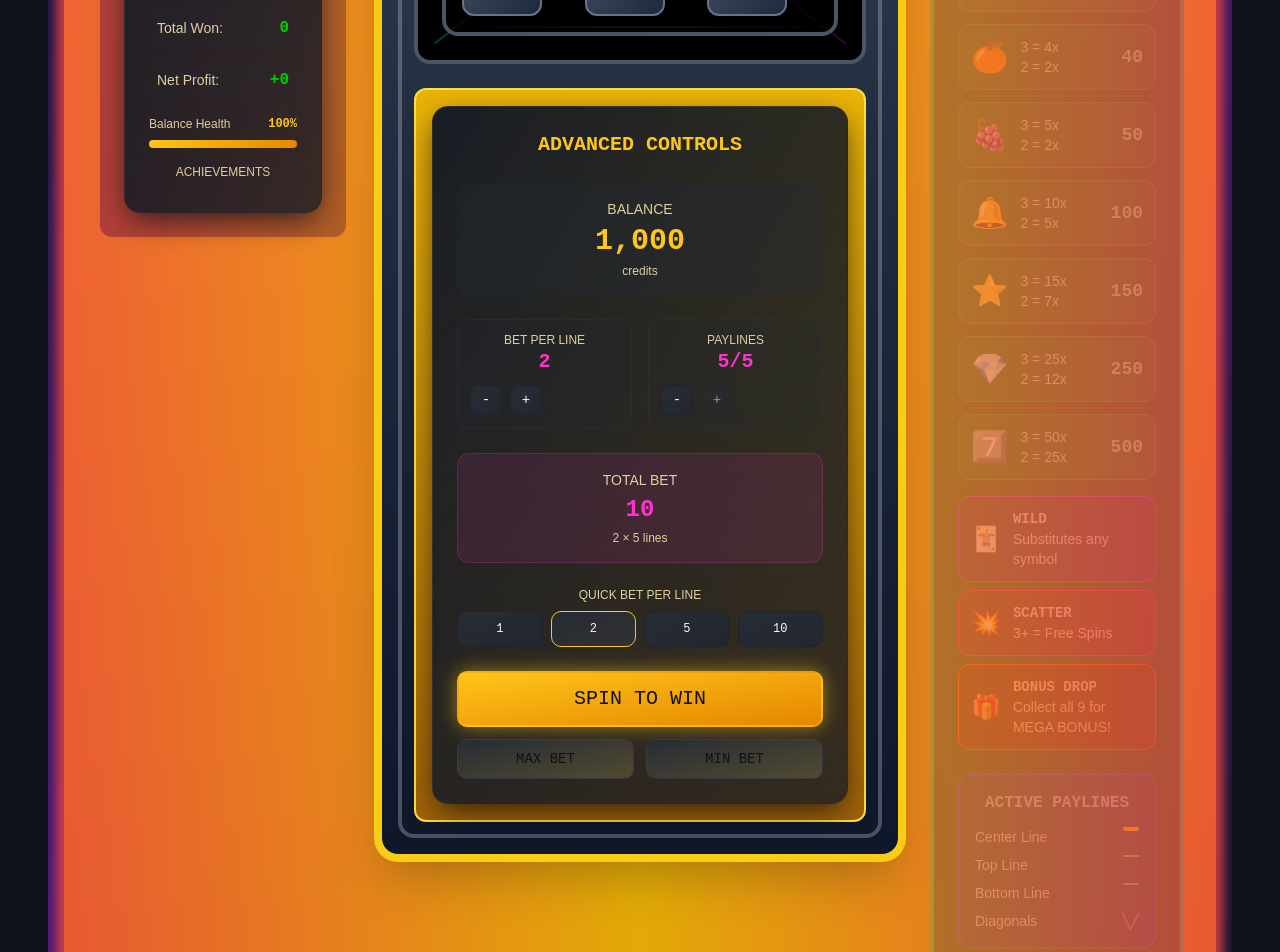
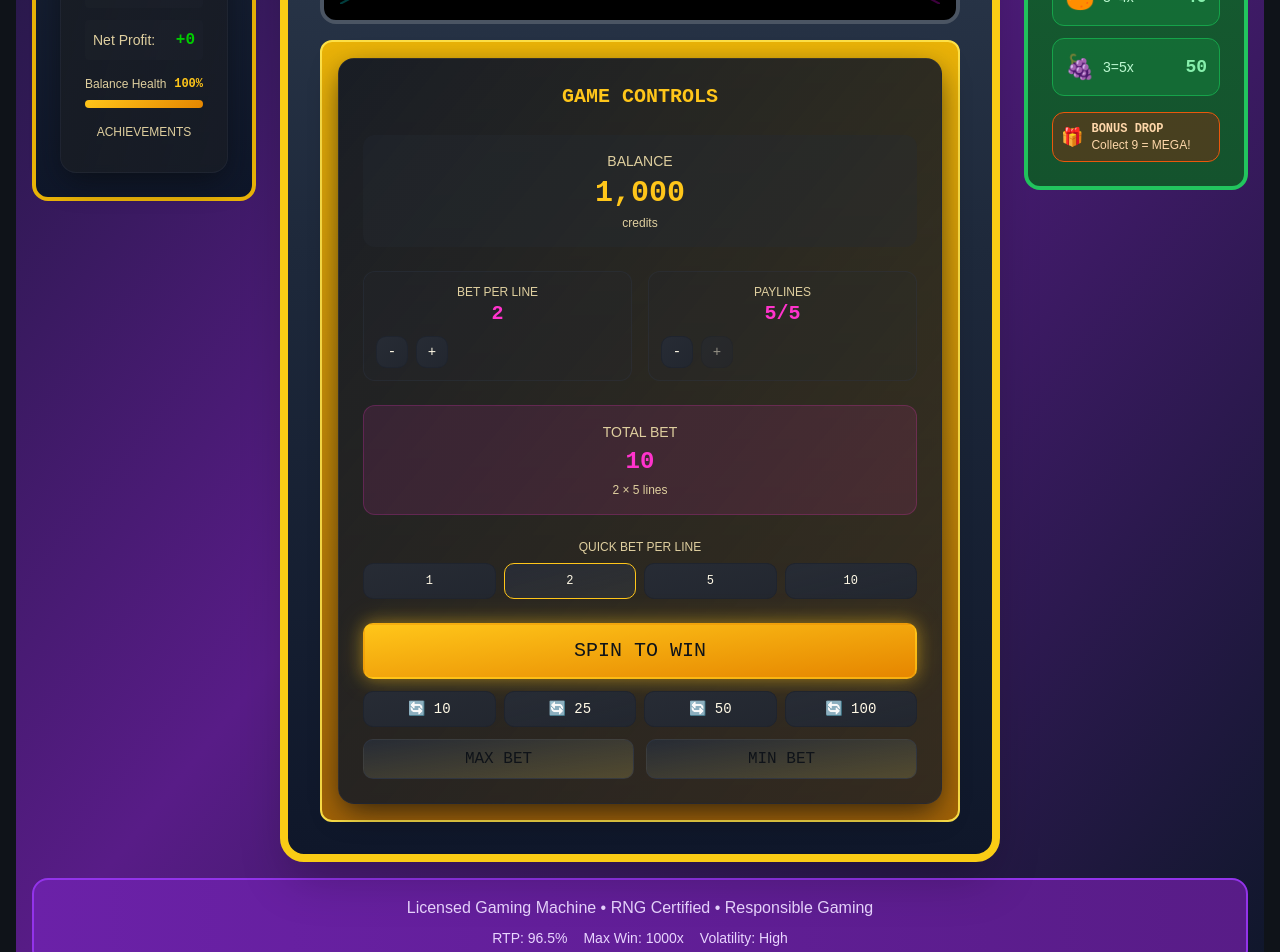
Before and after one commit to Dominik-G-js/pure-play-casino, a React (Vite) app: page / in a window 1280 px wide. Shown: the part 720-1672 px from the top of the page. Built offline with nearby package versions, Linux system fonts and the light colour scheme.

Commit message:
Add auto spin and improve UI

```diff
--- a/src/components/GameControls.tsx
+++ b/src/components/GameControls.tsx
@@ -8,17 +8,32 @@ interface GameControlsProps {
   onBetChange: (betPerLine: number) => void;
   onMaxBet: () => void;
   onPaylineChange?: (paylines: number) => void;
+  onAutoSpinStart: (count: number) => void;
+  onAutoSpinStop: () => void;
 }
 
-export const GameControls = ({ gameState, onSpin, onBetChange, onMaxBet, onPaylineChange }: GameControlsProps) => {
+export const GameControls = ({ gameState, onSpin, onBetChange, onMaxBet, onPaylineChange, onAutoSpinStart, onAutoSpinStop }: GameControlsProps) => {
   const totalBet = gameState.betPerLine * gameState.activePaylines;
   const canSpin = !gameState.isSpinning && (gameState.balance >= totalBet || gameState.freeSpins > 0);
 
+  const autoSpinOptions = [10, 25, 50, 100];
+
   return (
-    <div className="casino-panel space-y-6">
+    <div className="casino-panel space-y-4 lg:space-y-6">
       <div className="text-center">
-        <h3 className="text-xl font-casino text-casino-gold mb-4">ADVANCED CONTROLS</h3>
+        <h3 className="text-lg lg:text-xl font-casino text-casino-gold mb-2 lg:mb-4">GAME CONTROLS</h3>
       </div>
+
+      {/* Auto Spin Display */}
+      {gameState.autoSpinActive && (
+        <div className="bg-gradient-to-r from-blue-600/20 to-cyan-600/20 border border-blue-400/30 rounded-xl p-3 lg:p-4">
+          <div className="text-center space-y-2">
+            <div className="text-sm lg:text-lg font-casino text-blue-300 animate-pulse">🔄 AUTO SPIN ACTIVE</div>
+            <div className="text-xl lg:text-2xl font-casino text-casino-gold">{gameState.autoSpinRemaining}</div>
+            <div className="text-xs lg:text-sm text-blue-200">spins remaining</div>
+          </div>
+        </div>
+      )}
 
       {/* Bonus Drop Collection Progress */}
       {gameState.bonusDropProgress > 0 && (
@@ -176,10 +191,14 @@ export const GameControls = ({ gameState, onSpin, onBetChange, onMaxBet, onPayli
 
       {/* Action Buttons */}
       <div className="space-y-3">
+        {/* Auto Spin & Main Action Buttons */}
+        {!gameState.autoSpinActive ? (
+          <>
+            {/* Manual Spin Button */}
             <Button
               onClick={onSpin}
               disabled={!canSpin}
-          className={`w-full h-14 text-xl font-casino cursor-pointer ${
+              className={`w-full h-12 lg:h-14 text-lg lg:text-xl font-casino cursor-pointer ${
                 gameState.freeSpins > 0
                   ? 'bg-gradient-to-r from-purple-600 to-pink-600 hover:from-purple-700 hover:to-pink-700 animate-pulse'
                   : 'btn-casino-primary'
@@ -187,7 +206,7 @@ export const GameControls = ({ gameState, onSpin, onBetChange, onMaxBet, onPayli
             >
               {gameState.isSpinning ? (
                 <div className="flex items-center gap-2">
-              <div className="w-5 h-5 border-2 border-primary-foreground/30 border-t-primary-foreground rounded-full animate-spin" />
+                  <div className="w-4 h-4 lg:w-5 lg:h-5 border-2 border-primary-foreground/30 border-t-primary-foreground rounded-full animate-spin" />
                   SPINNING...
                 </div>
               ) : gameState.freeSpins > 0 ? (
@@ -197,19 +216,65 @@ export const GameControls = ({ gameState, onSpin, onBetChange, onMaxBet, onPayli
               )}
             </Button>
 
+            {/* Auto Spin Options */}
+            <div className="grid grid-cols-2 lg:grid-cols-4 gap-2">
+              {autoSpinOptions.map((count) => (
+                <Button
+                  key={count}
+                  onClick={() => onAutoSpinStart(count)}
+                  disabled={gameState.isSpinning || !canSpin}
+                  variant="outline"
+                  size="sm"
+                  className="btn-casino-secondary text-xs lg:text-sm"
+                >
+                  🔄 {count}
+                </Button>
+              ))}
+            </div>
+          </>
+        ) : (
+          <>
+            {/* Auto Spin Active Button */}
+            <Button
+              onClick={onSpin}
+              disabled={!canSpin}
+              className="w-full h-12 lg:h-14 text-lg lg:text-xl font-casino cursor-pointer bg-gradient-to-r from-blue-600 to-cyan-600 hover:from-blue-700 hover:to-cyan-700"
+            >
+              {gameState.isSpinning ? (
+                <div className="flex items-center gap-2">
+                  <div className="w-4 h-4 lg:w-5 lg:h-5 border-2 border-white/30 border-t-white rounded-full animate-spin" />
+                  AUTO SPINNING...
+                </div>
+              ) : (
+                `🔄 AUTO SPIN (${gameState.autoSpinRemaining})`
+              )}
+            </Button>
+
+            {/* Stop Auto Spin */}
+            <Button
+              onClick={onAutoSpinStop}
+              variant="destructive"
+              size="sm"
+              className="w-full"
+            >
+              STOP AUTO SPIN
+            </Button>
+          </>
+        )}
+
         <div className="grid grid-cols-2 gap-3">
           <Button
             onClick={onMaxBet}
-            disabled={gameState.isSpinning}
-            className="btn-casino-secondary"
+            disabled={gameState.isSpinning || gameState.autoSpinActive}
+            className="btn-casino-secondary text-sm lg:text-base"
           >
             MAX BET
           </Button>
 
           <Button
             onClick={() => onBetChange(1)}
-            disabled={gameState.isSpinning}
-            className="btn-casino-secondary"
+            disabled={gameState.isSpinning || gameState.autoSpinActive}
+            className="btn-casino-secondary text-sm lg:text-base"
           >
             MIN BET
           </Button>
--- a/src/components/SlotMachine.tsx
+++ b/src/components/SlotMachine.tsx
@@ -48,6 +48,9 @@ export interface GameState {
   winningLines: number[];
   bonusDropsCollected: boolean[];
   bonusDropProgress: number;
+  autoSpinActive: boolean;
+  autoSpinCount: number;
+  autoSpinRemaining: number;
 }
 
 export const SlotMachine = () => {
@@ -70,7 +73,10 @@ export const SlotMachine = () => {
       multiplier: 1,
       winningLines: [],
       bonusDropsCollected: [false, false, false, false, false, false, false, false, false], // 3x3 grid positions
-      bonusDropProgress: 0
+      bonusDropProgress: 0,
+      autoSpinActive: false,
+      autoSpinCount: 0,
+      autoSpinRemaining: 0
     };
 
     const saved = localStorage.getItem('slot-machine-state');
@@ -95,6 +101,17 @@ export const SlotMachine = () => {
   const [showParticles, setShowParticles] = useState(false);
   const soundManager = useRef(new SoundManager());
   const particleRef = useRef<HTMLDivElement>(null);
+
+  // Auto spin effect
+  useEffect(() => {
+    if (gameState.autoSpinActive && gameState.autoSpinRemaining > 0 && !gameState.isSpinning) {
+      const timer = setTimeout(() => {
+        spin();
+      }, 1000); // 1 second delay between auto spins
+
+      return () => clearTimeout(timer);
+    }
+  }, [gameState.autoSpinActive, gameState.autoSpinRemaining, gameState.isSpinning]);
 
   // Save game state to localStorage
   useEffect(() => {
@@ -300,7 +317,10 @@ export const SlotMachine = () => {
       // Reset multiplier if not in bonus and no scatters
       multiplier: !prev.inBonus && scatterCount < 3 ? 1 : prev.multiplier,
       // Exit bonus if no free spins left
-      inBonus: prev.freeSpins > 1 || scatterCount >= 3 ? prev.inBonus : false
+      inBonus: prev.freeSpins > 1 || scatterCount >= 3 ? prev.inBonus : false,
+      // Auto spin countdown
+      autoSpinRemaining: prev.autoSpinActive ? Math.max(0, prev.autoSpinRemaining - 1) : 0,
+      autoSpinActive: prev.autoSpinActive && prev.autoSpinRemaining > 1
     }));
 
     if (totalWin > 0) {
@@ -350,50 +370,64 @@ export const SlotMachine = () => {
     updateBet(maxPossible);
   };
 
+  const startAutoSpin = (count: number) => {
+    if (!gameState.isSpinning && gameState.balance >= (gameState.betPerLine * gameState.activePaylines)) {
+      setGameState(prev => ({
+        ...prev,
+        autoSpinActive: true,
+        autoSpinCount: count,
+        autoSpinRemaining: count
+      }));
+    }
+  };
+
+  const stopAutoSpin = () => {
+    setGameState(prev => ({
+      ...prev,
+      autoSpinActive: false,
+      autoSpinRemaining: 0
+    }));
+  };
+
   return (
-    <div className="min-h-screen bg-gradient-to-br from-slate-900 via-purple-900 to-slate-900 p-4">
-      {/* Casino Machine Frame */}
-      <div className="max-w-6xl mx-auto">
-        <div className="relative bg-gradient-to-b from-yellow-400 via-yellow-500 to-yellow-600 p-8 rounded-3xl shadow-2xl">
-          {/* Decorative Lights */}
-          <div className="absolute -inset-2 bg-gradient-to-r from-red-500 via-yellow-500 via-green-500 via-blue-500 to-red-500 rounded-3xl opacity-75 animate-pulse blur-sm"></div>
-
+    <div className="min-h-screen bg-gradient-to-br from-slate-900 via-purple-900 to-slate-900 p-2 lg:p-4">
+      {/* Casino Machine Frame - Compact Layout */}
+      <div className="max-w-7xl mx-auto">
         {/* Machine Header */}
-          <div className="relative bg-gradient-to-b from-red-600 to-red-800 rounded-2xl p-6 mb-6 shadow-inner">
+        <div className="relative bg-gradient-to-b from-red-600 to-red-800 rounded-2xl p-4 lg:p-6 mb-4 shadow-inner">
           <div className="text-center">
-              <h1 className="text-5xl font-casino text-yellow-300 drop-shadow-lg tracking-wider mb-2">
+            <h1 className="text-3xl lg:text-5xl font-casino text-yellow-300 drop-shadow-lg tracking-wider mb-2">
               🎰 VEGAS FORTUNE 🎰
             </h1>
-              <div className="flex justify-center gap-2 mb-4">
+            <div className="flex justify-center gap-2 mb-2 lg:mb-4">
               {[...Array(7)].map((_, i) => (
-                  <div key={i} className={`w-4 h-4 rounded-full animate-pulse ${
+                <div key={i} className={`w-3 h-3 lg:w-4 lg:h-4 rounded-full animate-pulse ${
                   i % 2 === 0 ? 'bg-yellow-400' : 'bg-red-400'
                 }`} style={{animationDelay: `${i * 0.2}s`}}></div>
               ))}
             </div>
-              <p className="text-yellow-200 font-casino-light text-xl">
+            <p className="text-yellow-200 font-casino-light text-lg lg:text-xl">
               MULTI-LINE JACKPOT MACHINE
             </p>
           </div>
         </div>
 
-          <div className="grid lg:grid-cols-4 gap-6">
-            {/* Left Panel - Statistics */}
-            <div className="lg:col-span-1">
-              <div className="bg-gradient-to-b from-slate-800 to-slate-900 rounded-2xl p-6 border-4 border-yellow-500">
+        {/* Main Game Area - Responsive Layout */}
+        <div className="grid grid-cols-1 lg:grid-cols-4 xl:grid-cols-5 gap-3 lg:gap-6">
+
+          {/* Left Panel - Stats (Hidden on mobile, sidebar on desktop) */}
+          <div className="hidden lg:block lg:col-span-1">
+            <div className="bg-gradient-to-b from-slate-800 to-slate-900 rounded-2xl p-4 lg:p-6 border-4 border-yellow-500">
               <GameStats gameState={gameState} />
             </div>
           </div>
 
-            {/* Center - Main Slot Machine */}
-            <div className="lg:col-span-2">
-              {/* Machine Body */}
-              <div className="bg-gradient-to-b from-slate-700 via-slate-800 to-slate-900 rounded-3xl p-8 border-8 border-yellow-400 shadow-2xl relative overflow-hidden">
-                {/* Chrome Details */}
-                <div className="absolute inset-4 border-4 border-gray-300 rounded-2xl opacity-30"></div>
+          {/* Center - Slot Machine (Takes most space) */}
+          <div className="col-span-1 lg:col-span-2 xl:col-span-3">
+            <div className="bg-gradient-to-b from-slate-700 via-slate-800 to-slate-900 rounded-3xl p-4 lg:p-8 border-4 lg:border-8 border-yellow-400 shadow-2xl relative overflow-hidden">
 
-                {/* Slot Window */}
-                <div className="relative bg-black rounded-2xl p-6 mb-6 border-4 border-gray-600 shadow-inner">
+              {/* Slot Window - Larger and more prominent */}
+              <div className="relative bg-black rounded-2xl p-4 lg:p-6 mb-4 border-4 border-gray-600 shadow-inner">
                 {/* Payline Indicators */}
                 <div className="absolute inset-0 pointer-events-none">
                   {/* Center Line */}
@@ -411,7 +445,7 @@ export const SlotMachine = () => {
                   </div>
                 </div>
 
-                  {/* Reels Container - New 3x3 Grid */}
+                {/* Reels Container */}
                 <div className="relative z-10">
                   <ReelGrid
                     grid={reelResults}
@@ -426,14 +460,16 @@ export const SlotMachine = () => {
                 )}
               </div>
 
-                {/* Machine Base */}
-                <div className="bg-gradient-to-b from-yellow-500 to-yellow-700 rounded-xl p-4 border-2 border-yellow-300">
+              {/* Game Controls - Inline with slot */}
+              <div className="bg-gradient-to-b from-yellow-500 to-yellow-700 rounded-xl p-3 lg:p-4 border-2 border-yellow-300">
                 <GameControls
                   gameState={gameState}
                   onSpin={spin}
                   onBetChange={updateBet}
                   onMaxBet={maxBet}
                   onPaylineChange={updatePaylines}
+                  onAutoSpinStart={startAutoSpin}
+                  onAutoSpinStop={stopAutoSpin}
                 />
               </div>
             </div>
@@ -446,101 +482,65 @@ export const SlotMachine = () => {
             )}
           </div>
 
-            {/* Right Panel - Payouts */}
-            <div className="lg:col-span-1">
-              <div className="bg-gradient-to-b from-green-800 to-green-900 rounded-2xl p-6 border-4 border-green-500">
-                <h3 className="text-2xl font-casino text-green-300 mb-6 text-center">💰 PAYOUTS</h3>
+          {/* Right Panel - Payouts (Collapsible on mobile) */}
+          <div className="col-span-1 lg:col-span-1">
+            <div className="bg-gradient-to-b from-green-800 to-green-900 rounded-2xl p-4 lg:p-6 border-4 border-green-500">
+              <h3 className="text-xl lg:text-2xl font-casino text-green-300 mb-4 lg:mb-6 text-center">💰 PAYOUTS</h3>
 
               {/* Jackpot Display */}
-                <div className="bg-gradient-to-r from-yellow-400 to-yellow-600 rounded-lg p-4 mb-6 text-center border-2 border-yellow-300">
-                  <div className="text-black font-casino text-lg">JACKPOT</div>
-                  <div className="text-black font-casino text-2xl">{(gameState.bet * 100).toLocaleString()}</div>
+              <div className="bg-gradient-to-r from-yellow-400 to-yellow-600 rounded-lg p-3 lg:p-4 mb-4 lg:mb-6 text-center border-2 border-yellow-300">
+                <div className="text-black font-casino text-sm lg:text-lg">JACKPOT</div>
+                <div className="text-black font-casino text-lg lg:text-2xl">{(gameState.bet * 100).toLocaleString()}</div>
               </div>
 
-                {/* Symbol Payouts */}
-                <div className="space-y-3">
+              {/* Symbol Payouts - Compact */}
+              <div className="space-y-2 lg:space-y-3">
                 {Object.entries(SYMBOL_VALUES)
-                    .filter(([symbol, value]) => value > 0) // Only show symbols with payouts
+                  .filter(([symbol, value]) => value > 0)
+                  .slice(0, 4) // Show only top 4 symbols to save space
                   .map(([symbol, value]) => (
-                    <div key={symbol} className="flex items-center justify-between bg-green-700/50 rounded-lg p-3 border border-green-600">
-                      <div className="flex items-center gap-3">
-                        <span className="text-3xl">{symbol}</span>
-                        <div className="text-green-200 text-sm">
-                          <div>3 = {value}x</div>
-                          <div>2 = {Math.floor(value * 0.5)}x</div>
+                  <div key={symbol} className="flex items-center justify-between bg-green-700/50 rounded-lg p-2 lg:p-3 border border-green-600">
+                    <div className="flex items-center gap-2">
+                      <span className="text-xl lg:text-2xl">{symbol}</span>
+                      <div className="text-green-200 text-xs lg:text-sm">
+                        <div>3={value}x</div>
                       </div>
                     </div>
-                      <div className="text-green-300 font-casino text-lg">
+                    <div className="text-green-300 font-casino text-sm lg:text-lg">
                       {(value * gameState.bet).toLocaleString()}
                     </div>
                   </div>
                 ))}
               </div>
 
-                {/* Special Symbols */}
+              {/* Special Symbols - Compact */}
               <div className="mt-4 space-y-2">
-                  <div className="bg-purple-900/50 rounded-lg p-3 border border-purple-600">
-                    <div className="flex items-center gap-3">
-                      <span className="text-2xl">🃏</span>
-                      <div className="text-purple-200 text-sm">
-                        <div className="font-casino">WILD</div>
-                        <div>Substitutes any symbol</div>
-                      </div>
-                    </div>
-                  </div>
-
-                  <div className="bg-pink-900/50 rounded-lg p-3 border border-pink-600">
-                    <div className="flex items-center gap-3">
-                      <span className="text-2xl">💥</span>
-                      <div className="text-pink-200 text-sm">
-                        <div className="font-casino">SCATTER</div>
-                        <div>3+ = Free Spins</div>
-                      </div>
-                    </div>
-                  </div>
-
-                  <div className="bg-orange-900/50 rounded-lg p-3 border border-orange-600">
-                    <div className="flex items-center gap-3">
-                      <span className="text-2xl">🎁</span>
-                      <div className="text-orange-200 text-sm">
+                <div className="bg-orange-900/50 rounded-lg p-2 border border-orange-600">
+                  <div className="flex items-center gap-2">
+                    <span className="text-lg">🎁</span>
+                    <div className="text-orange-200 text-xs">
                       <div className="font-casino">BONUS DROP</div>
-                        <div>Collect all 9 for MEGA BONUS!</div>
-                      </div>
-                    </div>
-                  </div>
-                </div>
-
-                {/* Paylines Info */}
-                <div className="mt-6 bg-blue-900/50 rounded-lg p-4 border border-blue-600">
-                  <h4 className="text-blue-300 font-casino text-center mb-3">ACTIVE PAYLINES</h4>
-                  <div className="space-y-2 text-sm text-blue-200">
-                    <div className="flex justify-between">
-                      <span>Center Line</span>
-                      <span className="w-4 h-1 bg-yellow-400 rounded"></span>
-                    </div>
-                    <div className="flex justify-between">
-                      <span>Top Line</span>
-                      <span className="w-4 h-0.5 bg-green-400 rounded"></span>
-                    </div>
-                    <div className="flex justify-between">
-                      <span>Bottom Line</span>
-                      <span className="w-4 h-0.5 bg-blue-400 rounded"></span>
-                    </div>
-                    <div className="flex justify-between">
-                      <span>Diagonals</span>
-                      <span className="text-purple-400">╲╱</span>
-                    </div>
+                      <div>Collect 9 = MEGA!</div>
                     </div>
                   </div>
                 </div>
               </div>
             </div>
 
-          {/* Machine Footer */}
-          <div className="mt-6 bg-gradient-to-r from-purple-800 to-purple-900 rounded-2xl p-4 border-2 border-purple-600">
-            <div className="text-center text-purple-200 font-casino-light">
+            {/* Mobile Stats Panel */}
+            <div className="lg:hidden mt-4">
+              <div className="bg-gradient-to-b from-slate-800 to-slate-900 rounded-2xl p-4 border-4 border-yellow-500">
+                <GameStats gameState={gameState} />
+              </div>
+            </div>
+          </div>
+        </div>
+
+        {/* Machine Footer - Compact */}
+        <div className="mt-4 bg-gradient-to-r from-purple-800 to-purple-900 rounded-2xl p-3 lg:p-4 border-2 border-purple-600">
+          <div className="text-center text-purple-200 font-casino-light text-sm lg:text-base">
             <p>Licensed Gaming Machine • RNG Certified • Responsible Gaming</p>
-              <div className="flex justify-center gap-4 mt-2 text-sm">
+            <div className="flex justify-center gap-2 lg:gap-4 mt-2 text-xs lg:text-sm">
               <span>RTP: 96.5%</span>
               <span>Max Win: 1000x</span>
               <span>Volatility: High</span>
@@ -549,6 +549,5 @@ export const SlotMachine = () => {
         </div>
       </div>
     </div>
-    </div>
   );
 };
```
Lines whose indentation alone changed are shown as unchanged.
